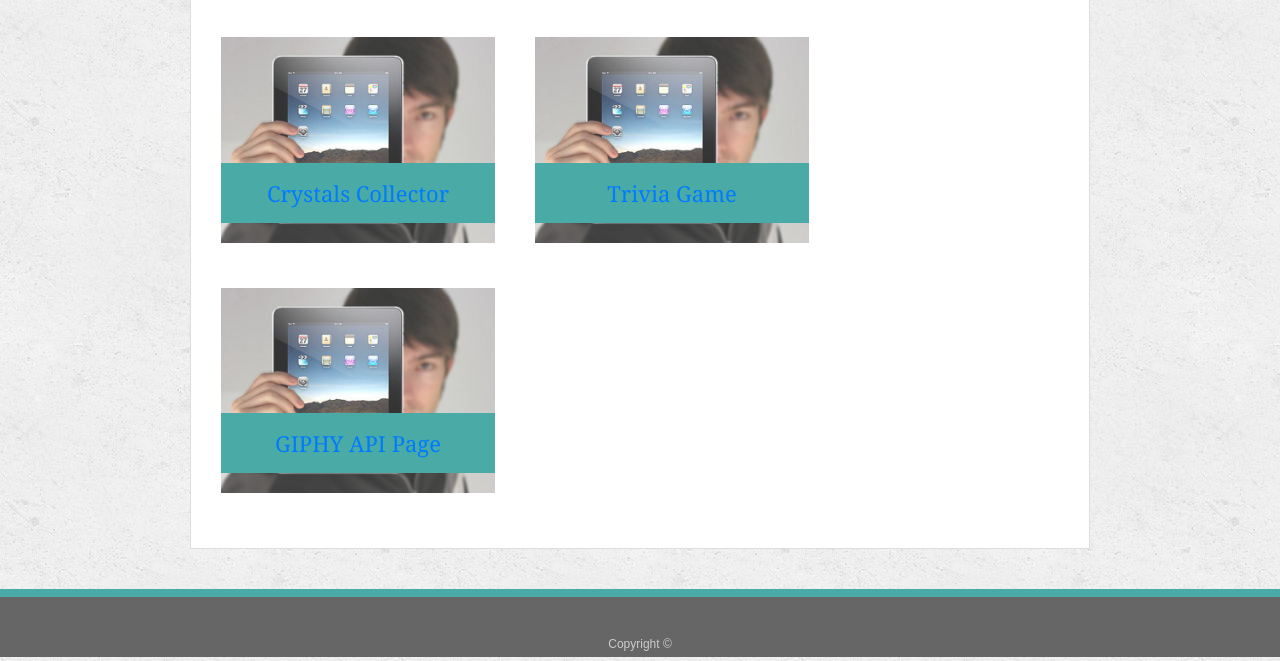
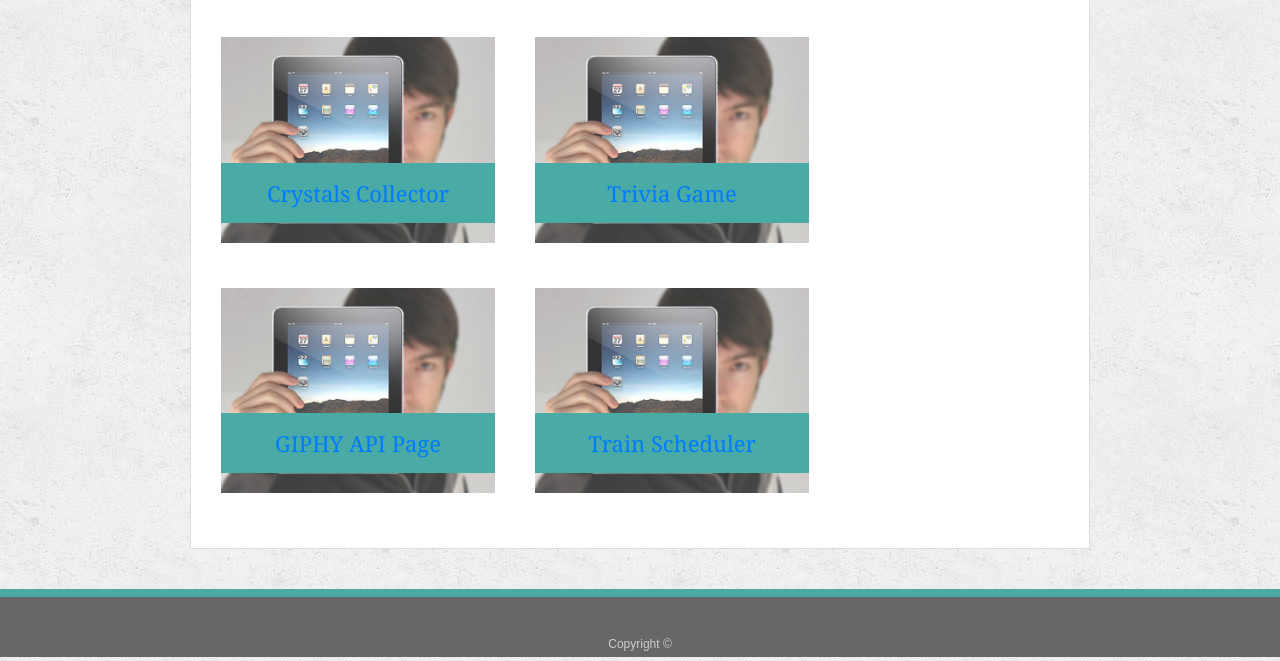
Before and after one commit to jamiesumner/Bootstrap-Portfolio, a plain HTML site: page portfolio.html in a window 1280 px wide. Shown: the part 236-897 px from the top of the page. Drawn offline with nearby package versions, Linux system fonts and the light colour scheme.

Commit message:
added train scheduler to portfolio

```diff
--- a/portfolio.html
+++ b/portfolio.html
@@ -45,13 +45,19 @@
                     <div class="work">
                         <img src="assets/images/technics-q-c-640-480-1.jpg" alt="Trivia Game">
 
-                        <h3><a href=" https://jamiesumner.github.io/TriviaGame/">Trivia Game</a></h3>
+                        <h3><a href="https://jamiesumner.github.io/TriviaGame/">Trivia Game</a></h3>
                     </div>
 
                     <div class="work">
                         <img src="assets/images/technics-q-c-640-480-1.jpg" alt="GIPHY API Page">
 
-                        <h3><a href=" https://jamiesumner.github.io/GIPHY-API-Homework/">GIPHY API Page</a></h3>
+                        <h3><a href="https://jamiesumner.github.io/GIPHY-API-Homework/">GIPHY API Page</a></h3>
+                    </div>
+
+                    <div class="work">
+                        <img src="assets/images/technics-q-c-640-480-1.jpg" alt="GIPHY API Page">
+
+                        <h3><a href="https://jamiesumner.github.io/Train-Scheduler/">Train Scheduler</a></h3>
                     </div>
             </div>
             </section>
```
